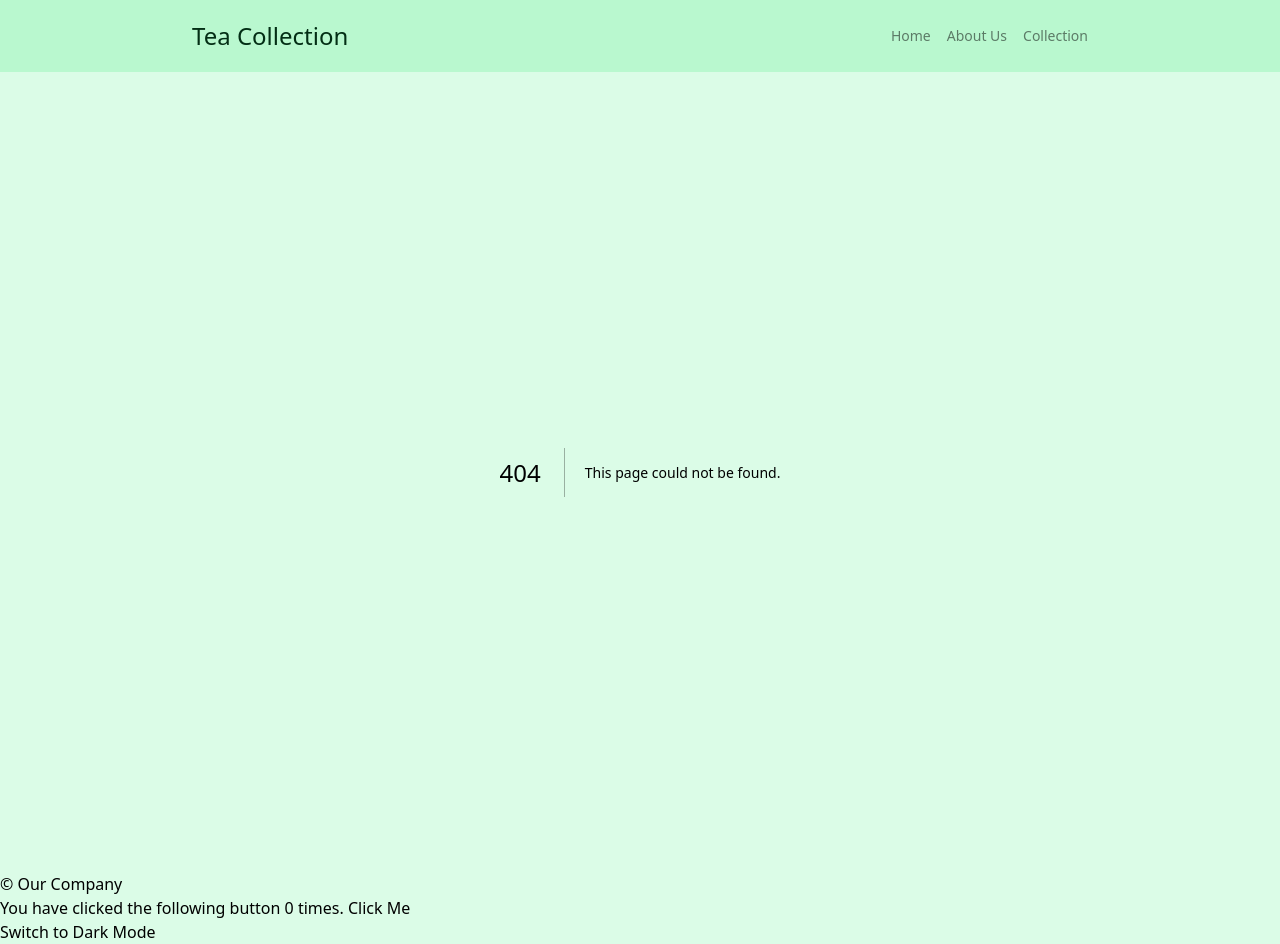
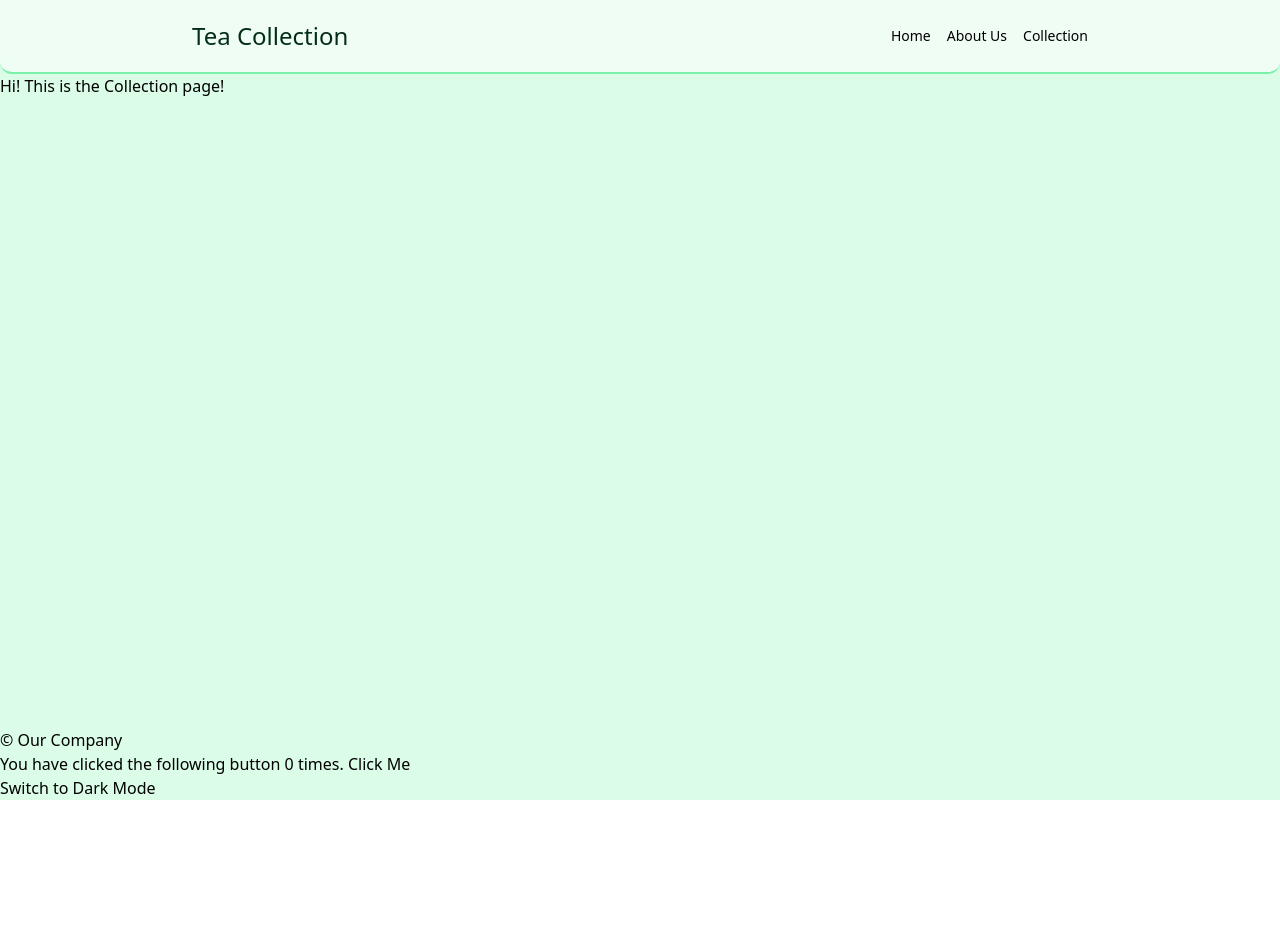
Before and after one commit to qwertzer12/tea-catalog, a Next.js app: page /collection in a window 1280 px wide. Before the commit this address had no page. After the commit the page ends 800 px from the top, so only its background shows below. Built offline with nearby package versions, Linux system fonts and the light colour scheme.

Commit message:
Changed color transitions, added border

```diff
--- /dev/null
+++ b/app/collection/page.jsx
@@ -0,0 +1,7 @@
+export default function Page() {
+    return (
+        <div>
+            <h1>Hi! This is the Collection page!</h1>
+        </div>
+    )
+}
--- a/app/layout.jsx
+++ b/app/layout.jsx
@@ -14,7 +14,7 @@ export default function RootLayout({ children }) {
     <html lang="en" className="">
       <body>
         <div className="bg-green-100 dark:bg-[#112211] dark:text-white min-h-[100dvh] grid grid-rows-[auto_1fr_auto]">
-          <header className="bg-green-200 dark:bg-[#223322]">
+          <header className="border-b-2 border-green-300 dark:border-green-700 rounded-b-xl bg-green-50 dark:bg-[#182818]">
             <div className="max-w-4xl mx-auto flex justify-between items-center">
               <h2 className="text-2xl text-green-950 dark:text-green-100 py-5">Tea Collection</h2>
               <nav>
@@ -26,7 +26,7 @@ export default function RootLayout({ children }) {
                     <NavLink href="/about-us">About Us</NavLink>
                   </li>
                   <li>
-                    <NavLink href="/products">Collection</NavLink>
+                    <NavLink href="/collection">Collection</NavLink>
                   </li>
                 </ul>
               </nav>
--- a/components/NavLink.jsx
+++ b/components/NavLink.jsx
@@ -4,7 +4,7 @@ export default function NavLink({ href, children }) {
   return (
     <Link
       href={href}
-      className="NavLink opacity-50 hover:opacity-100"
+      className="NavLink text-black dark:text-white hover:text-green-700 dark:hover:text-green-300 transition-colors"
     >
       {children}
     </Link>
--- a/components/globals.css
+++ b/components/globals.css
@@ -2,5 +2,5 @@
 @custom-variant dark (&:where(.dark, .dark *));
 
 .NavLink {
-  transition: opacity 0.2s;
+  transition: color 0.2s;
 }
```
Also changed, not shown: 1 other file (tests, documents, lock files or other folders).
